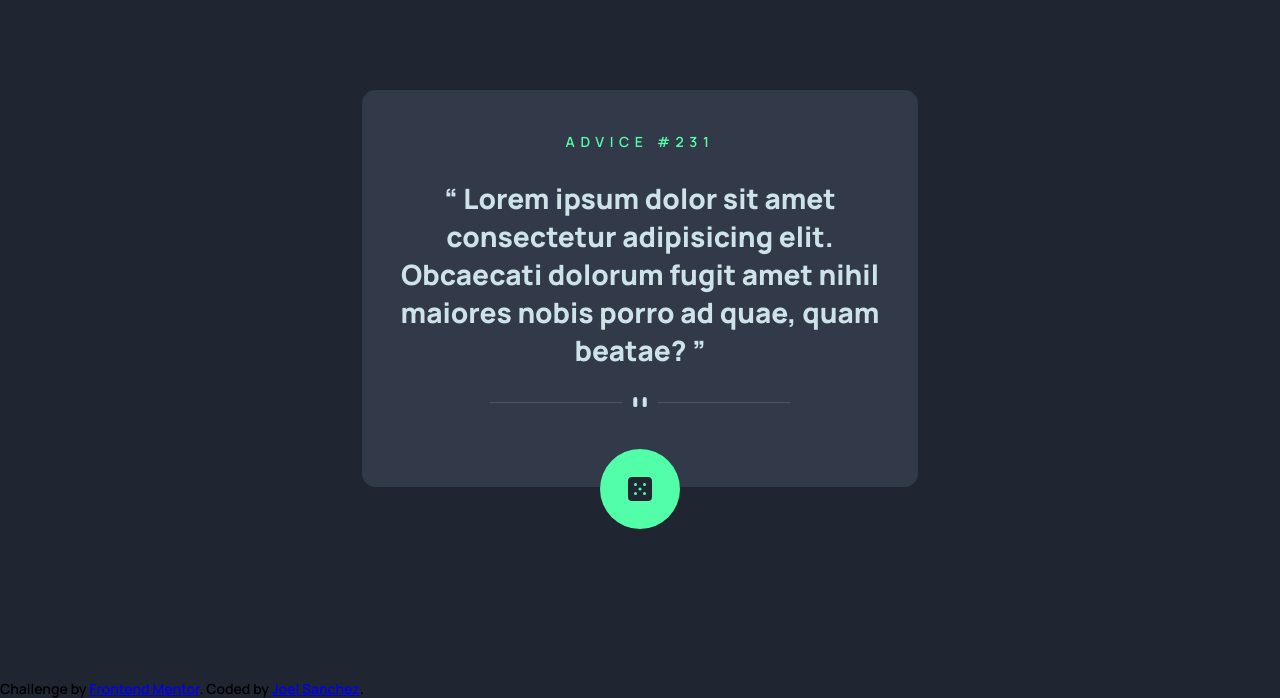
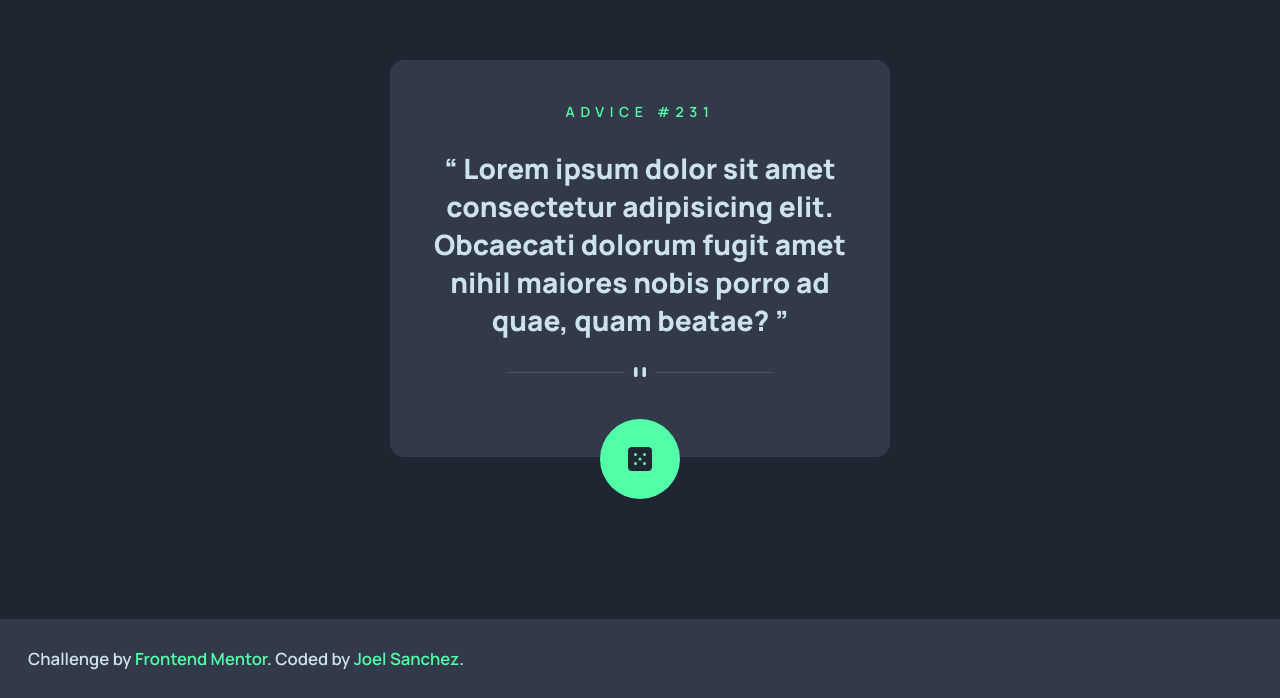
Before and after one commit to sanchez-dev1906/frontendmentor---challenge-12, a plain HTML site: page docs/index.html in a window 1280 px wide. Shown: the part 102-800 px from the top of the page. Drawn offline with Linux system fonts and the light colour scheme.

Commit message:
footer styles done

```diff
--- a/docs/index.html
+++ b/docs/index.html
@@ -28,8 +28,8 @@
   </main>
   <footer class="footer">
     <p class="attribution">
-      Challenge by <a class="links" href="https://www.frontendmentor.io?ref=challenge" target="_blank">Frontend Mentor</a>.
-      Coded by <a class="links" href="https://github.com/sanchez-dev1906/" target="_blank">Joel Sanchez</a>.
+      Challenge by <a class="link" href="https://www.frontendmentor.io?ref=challenge" target="_blank">Frontend Mentor</a>.
+      Coded by <a class="link" href="https://github.com/sanchez-dev1906/" target="_blank">Joel Sanchez</a>.
     </p>
   </footer>
 </body>
--- a/docs/style.css
+++ b/docs/style.css
@@ -1,3 +1,7 @@
+*
+{
+  box-sizing: border-box;
+}
 :root
 {
   --background-body: #1f2632;
@@ -98,5 +102,25 @@ p
 
 .footer
 {
-  font-size: .5rem;
+  width: 100%;
+  padding: 1rem;
+  font-size: .6rem;
+  background-color: var(--background-card);
 }
+.attribution
+{
+  color: var(--card-text-color);
+}
+.attribution .link
+{
+  text-decoration: none;
+  color: var(--card-title-color);
+}
+.attribution .link:hover
+{
+  text-decoration: underline;
+}
+.attribution .link:active
+{
+  color: var(--background-button-hover);
+}
```
